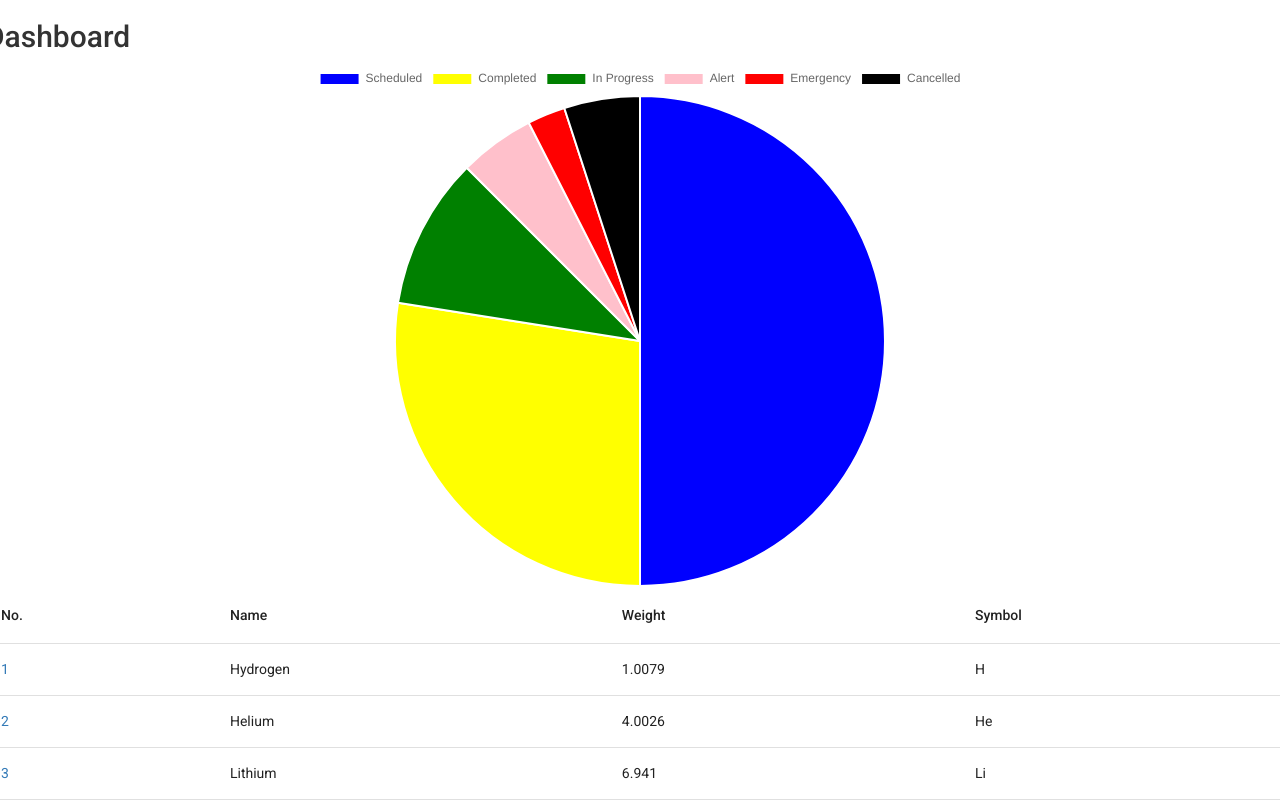
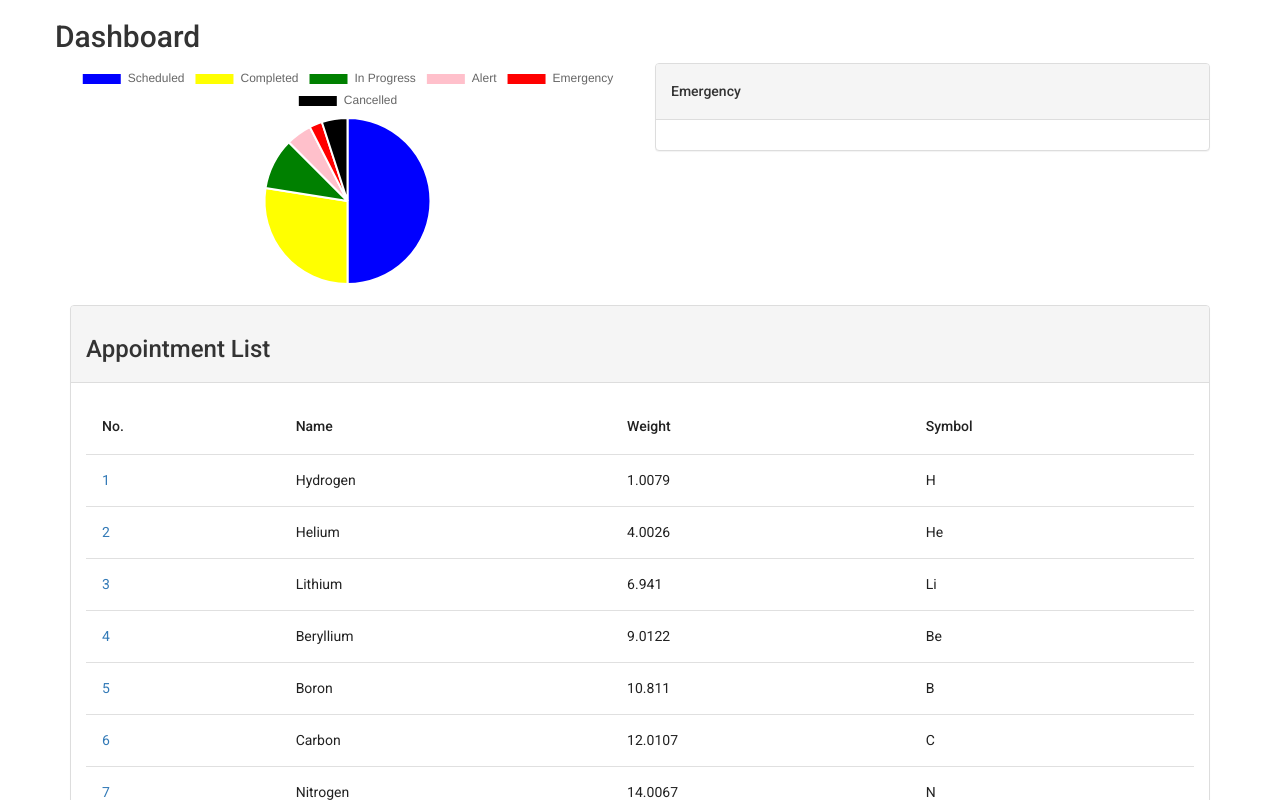
Before and after one commit to yashwadhwani08/CtrlAltElite, an Angular app in the folder Therapist-Security/: page /dashboard in a window 1280 px wide. Shown: the top 800 px of the page. Built offline with nearby package versions, Linux system fonts and the light colour scheme.

Commit message:
Updated Appoint Page

```diff
--- a/Therapist-Security/src/app/dashboard/dashboard.component.html
+++ b/Therapist-Security/src/app/dashboard/dashboard.component.html
@@ -1,19 +1,33 @@
-<div class="row">
-
-</div>
+<div class="container">
   <div class="row">
     <h2>Dashboard</h2>
+    <div class="col-md-6">
       <div class="chart-container">
       <canvas id="MyChart">{{ chart }}</canvas>
       </div>
     </div>
+    <div class="col-md-6">
+      <div class="panel panel-default">
+        <!-- Default panel contents -->
+        <div class="panel-heading"><h5>Emergency</h5></div>
+        <div class="panel-body">
+        </div>
+      </div>
+    </div>
+  </div>
   <div class="row">
-
-
+    <div class="col-md-12">
+      &nbsp;
+    </div>
+    </div>
+  <div class="row">
+    <div class="col-md-12">
+      <div class="panel panel-default">
+        <!-- Default panel contents -->
+        <div class="panel-heading"><h3>Appointment List</h3></div>
+        <div class="panel-body">
     <table mat-table [dataSource]="dataSource" class="mat-elevation-z8">
 
-    <!--- Note that these columns can be defined in any order.
-        The actual rendered columns are set as a property on the row definition" -->
 
     <!-- Position Column -->
     <ng-container matColumnDef="position">
@@ -44,3 +58,5 @@
     <tr (click)="displayData(row)" mat-row *matRowDef="let row; columns: displayedColumns;"></tr>
   </table>
 </div>
+  </div>
+</div>
```
Lines whose indentation alone changed are shown as unchanged.
